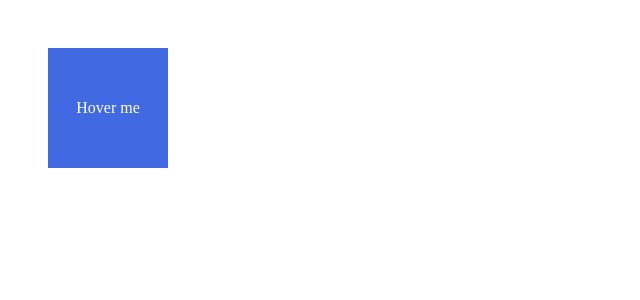
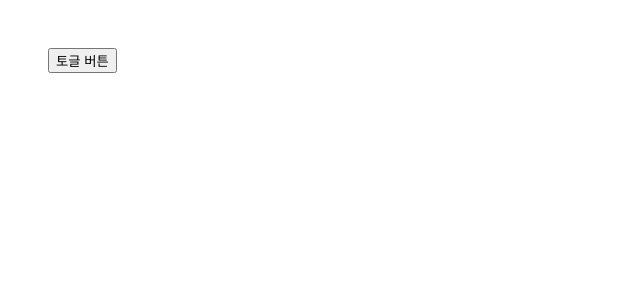
Before and after one commit to HarryKim24/framer-motion-basic, a React (Vite) app: page / in a window 1280 px wide. Shown: the top 300 px of the page, without its empty margins (0-640 px from the left). Built offline with nearby package versions, Linux system fonts and the light colour scheme.

Commit message:
add PresenceBox

```diff
--- a/src/App.jsx
+++ b/src/App.jsx
@@ -2,12 +2,13 @@ import './App.css'
 import MoveBox from './components/MoveBox'
 import ToggleBox from './components/ToggleBox'
 import HoverBox from './components/HoverBox'
+import PresenceBox from './components/PresenceBox'
 
 function App() {
 
   return (
     <div style={{ padding: 40 }}>
-      <HoverBox />
+      <PresenceBox />
     </div>
   )
 }
--- /dev/null
+++ b/src/components/PresenceBox.jsx
@@ -0,0 +1,31 @@
+import { AnimatePresence, motion } from "framer-motion";
+import { useState } from "react"
+
+const PresenceBox = () => {
+  const [showBox, setShowBox] = useState(false);
+
+  return (
+    <div>
+      <button onClick={() => setShowBox(!showBox)}>토글 버튼</button>
+
+      <AnimatePresence>
+        {showBox && (
+          <motion.div
+            initial={{ opacity: 0, x: -100 }}
+            animate={{ opacity: 1, x: 0 }}
+            exit={{ opacity: 0, x: 100 }}
+            transition={{ duration: 0.4 }}
+            style={{
+              width: 200,
+              height: 100,
+              backgroundColor: 'black',
+              marginTop: 20,
+            }}
+          />
+        )}
+      </AnimatePresence>
+    </div>
+  )
+}
+
+export default PresenceBox
```
